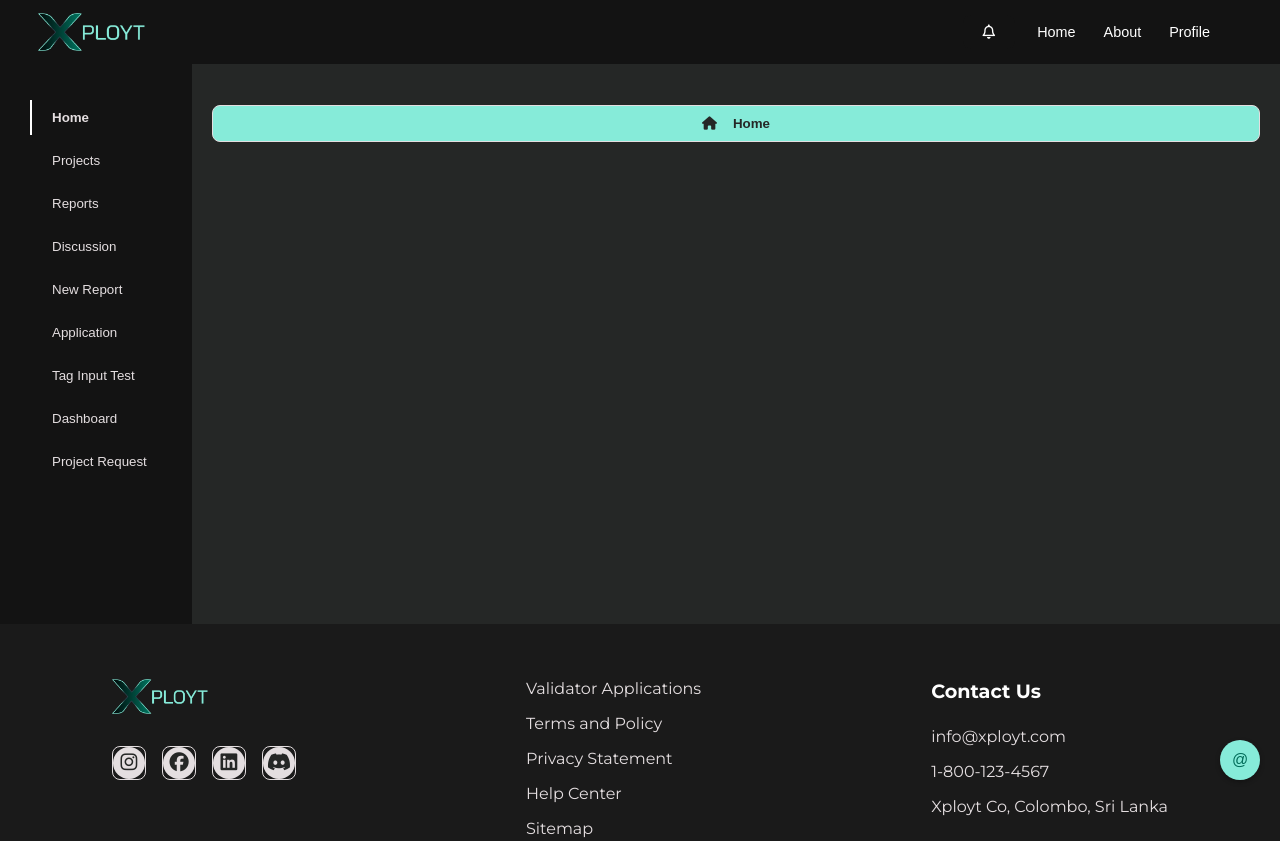
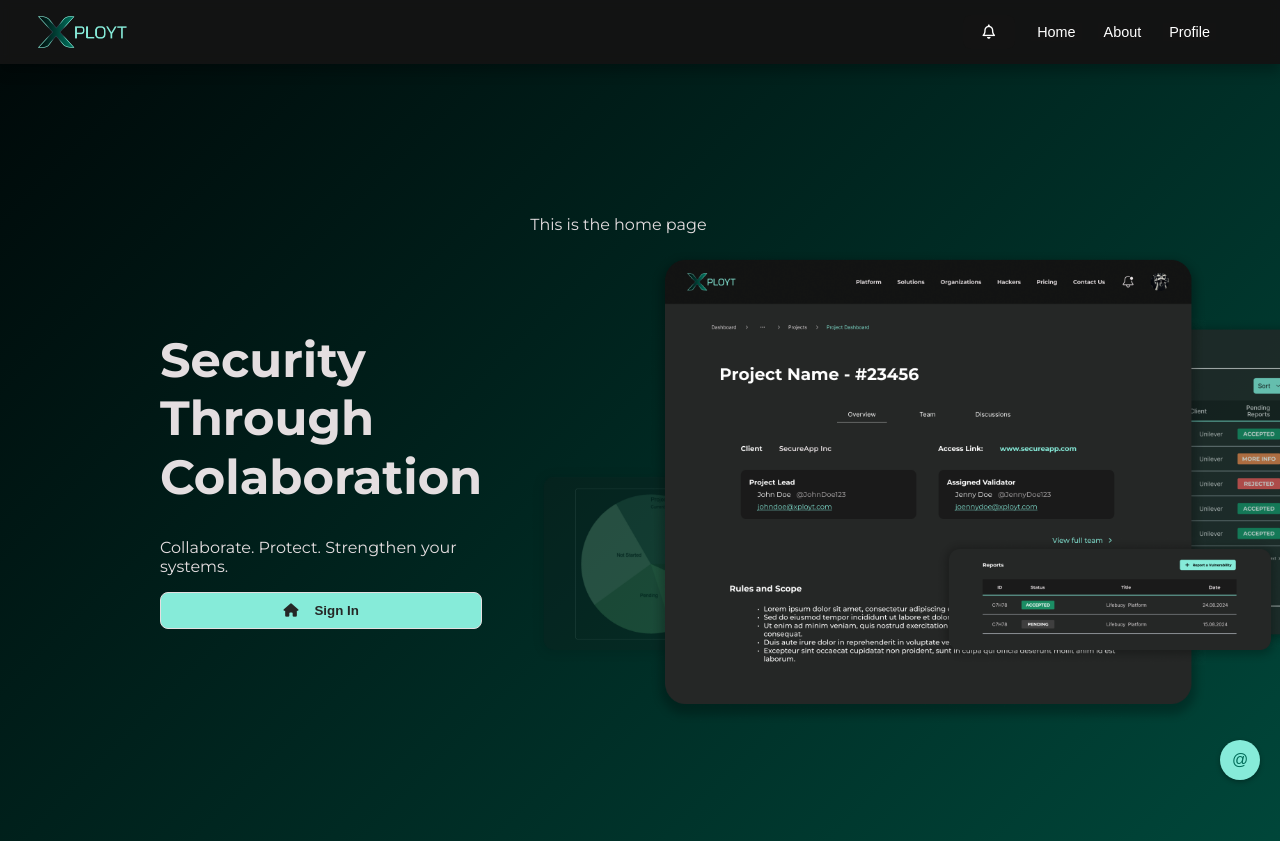
Before and after one commit to lakshith-403/xployt, a website built with webpack: page frontend/src/index.html in a window 1280 px wide. Shown: the top 841 px of the page. Built offline with nearby package versions, Linux system fonts and the light colour scheme; files whose address does not match are found by name.

Commit message:
wip: home page

```diff
--- a/frontend/src/main.ts
+++ b/frontend/src/main.ts
@@ -113,10 +113,11 @@ class TopNavigationView implements NavigationView {
   }
 }
 
-const HomeRouteHandler = new RouteHandler(
+const HomeRouteHandler = new RouteHandler('/', [homeViewHandler], undefined, false, false, true);
+
+const CommonRouteHandlers = new RouteHandler(
   '/',
   [
-    homeViewHandler,
     projectsViewHandler,
     vulnReportViewHandler,
     reportsViewHandler,
@@ -147,6 +148,7 @@ const DiscussionRouteHandler = new RouteHandler('/discussion', [discussionViewHa
 router.setTopNavigationView(new TopNavigationView());
 
 router.addRouteHandler(HomeRouteHandler);
+router.addRouteHandler(CommonRouteHandlers);
 router.addRouteHandler(ProjectRouteHandler);
 router.addRouteHandler(AboutRouteHandler);
 router.addRouteHandler(RegisterRouteHandler);
--- a/frontend/src/styles/styles.scss
+++ b/frontend/src/styles/styles.scss
@@ -25,10 +25,12 @@ html {
 #navbar {
   position: fixed;
   height: var(--navbar-height);
-  background-color: var(--background-tertiery);
+  background: rgba(0, 0, 0, 0.50);
+  backdrop-filter: blur(5px);
+  box-shadow: 0px 8px 11px 0px rgba(0, 0, 0, 0.25);
   width: 100%;
   color: white;
-  padding: 1rem 0;
+  padding: 1rem 2rem;
   text-align: center;
   top: 0;
   left: 0;
@@ -36,11 +38,10 @@ html {
   display: flex;
   justify-content: space-between;
   align-items: center;
-  padding: 0 2rem;
 
   .icon-image {
     font-size: 1.5rem;
-    height: 60%;
+    height: 100%;
     margin: 0.4rem;
     cursor: pointer;
   }
@@ -59,6 +60,40 @@ html {
       background-color: var(--background-tertiery);
     }
   }
+}
+
+#home {
+  background: linear-gradient(315deg, #00473A 0%, #000909 100%);
+  width: 100%;
+  height: 100vh;
+  margin-top: 0;
+  padding: 10rem;
+  top :0;
+  //position: absolute;
+  display: flex;
+  flex-direction: row;
+  justify-content: space-between;
+  align-items: center;
+  gap: 3rem;
+
+  .home-section{
+    flex: 1;
+
+    .icon-image{
+      width: 800px;
+    }
+
+  }
+
+  h1{
+    font-size: 3rem;
+    font-style: normal;
+    font-weight: 700;
+    line-height: 121.607%;
+  }
+
+
+
 }
 
 #sidebar {
@@ -88,7 +123,7 @@ html {
   #content {
     flex: 1;
     margin-left: var(--sidebar-width);
-    padding: 20px;
+    //padding: 20px;
     overflow-y: auto;
     min-height: calc(100vh - (var(--navbar-height) + var(--footer-height)) + 10rem);
     width: calc(100% - var(--sidebar-width));
--- a/frontend/src/views/home.ts
+++ b/frontend/src/views/home.ts
@@ -1,6 +1,8 @@
 import { IconButton } from '../components/button/icon.button'
 import {QuarkFunction as $, Quark} from '../ui_lib/quark'
 import {View, ViewHandler} from "../ui_lib/view"
+// import './../assets/landing.webp';
+// import './../assets/dash.png';
 
 class HomeView extends View {
 
@@ -11,7 +13,7 @@ class HomeView extends View {
         this.iconButton = new IconButton(
             {
                 icon: 'fa-solid fa-house',
-                label: 'Home',
+                label: 'Sign In',
                 onClick: () => {
                     alert('Home button clicked')
                 }
@@ -21,8 +23,16 @@ class HomeView extends View {
 
     render(q: Quark): void {
          console.log('HomeView render')
-        $(q, 'h1', '', {}, (q) => {
-            this.iconButton.render(q)
+        $(q, 'div', '', {id: "home"}, (q) => {
+            $(q, 'div', 'home-section', {}, (q) => {
+                $(q, 'h1', '', {}, 'Security Through Colaboration')
+                $(q, 'p', '', {}, "Collaborate. Protect. Strengthen your systems.")
+                this.iconButton.render(q)
+            })
+            $(q, 'div', 'home-section', {}, (q) => {
+                $(q, 'p', '', {}, 'This is the home page')
+                $(q, 'img', 'icon-image', { src: './../assets/landing.png' });
+            });
         })
     }
 }
```
Also changed, not shown: frontend/assets/landing.png (added).
